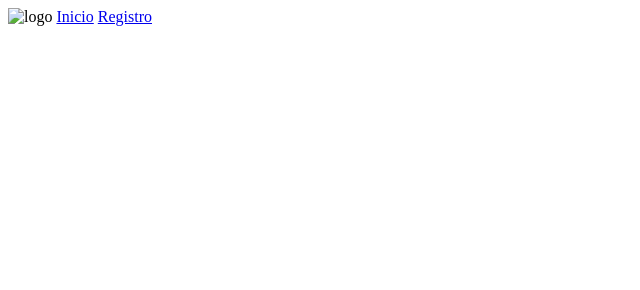
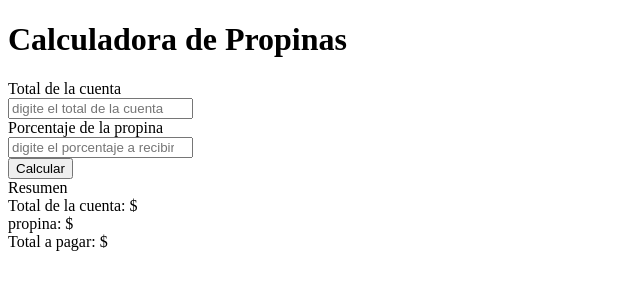
Before and after one commit to rifumo/modulo3, a plain HTML site: page index.html in a window 1280 px wide. Shown: the whole page, without its empty margins (0-640 px from the left). Drawn offline with Linux system fonts and the light colour scheme.

Commit message:
Update index.html

```diff
--- a/index.html
+++ b/index.html
@@ -5,16 +5,40 @@
     <meta http-equiv="X-UA-Compatible" content="IE=edge">
     <meta name="viewport" content="width=device-width, initial-scale=1.0">
     <link rel="stylesheet" href="./styles/main.css">
-    <title>Peliculas</title>
+    <title>Calculadora de Propinas</title>
 </head>
 <body>
+
     <header class="header">
-<img class="image"src="" alt="logo">
-<a class="links" href="#">Inicio</a>
-<a class="links" href="#">Registro</a>
+    <h1 class="titulo">Calculadora de Propinas</h1>
     </header>
 
     <main>
+     <form class="formulario">
+    <label >Total de la cuenta </label>
+    <br>
+    <input class="input" type="number" placeholder="digite el total de la cuenta">
+    <br>
+    <label>Porcentaje de la propina</label>
+    <br>
+    <input class="input" type="number" placeholder="digite el porcentaje a recibir">
+    <br>
+    <input class="boton" type="button" value="Calcular">
+    <br>
+    <div class="resultado">
+        <label>Resumen</label>
+        <br>
+        <label>Total de la cuenta:    $</label>
+        <br>
+        <label>propina:        $</label>
+        <br>
+        <label>Total a pagar:      $</label>
+    </div>
+</form>
+
+
+
+
 
     </main>
 
```
